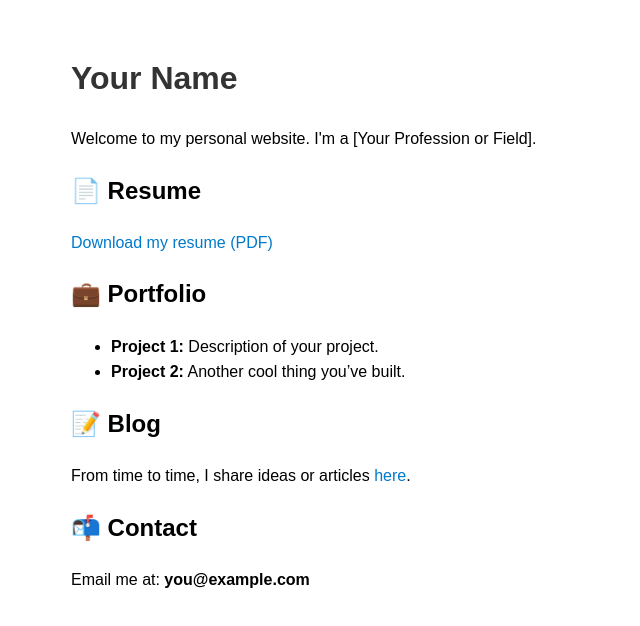
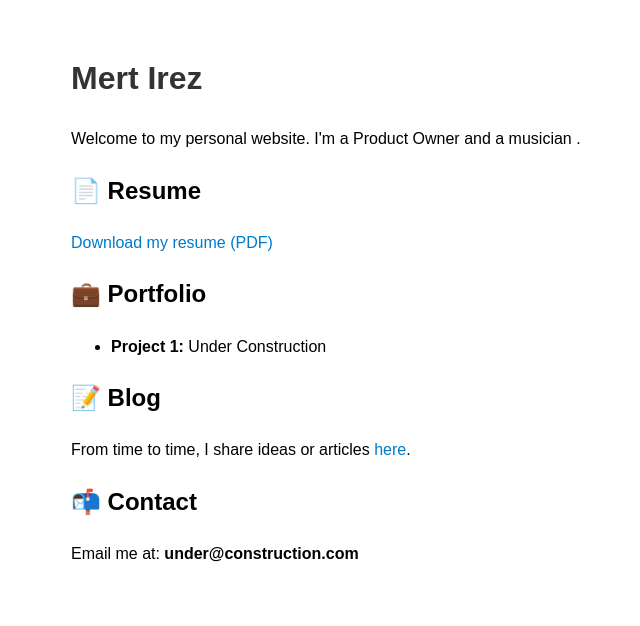
Before and after one commit to emirez/emirez.github.io, a plain HTML site: page index.html in a window 1280 px wide. Shown: the whole page, without its empty margins (169-809 px from the left). Drawn offline with Linux system fonts and the light colour scheme.

Commit message:
Update index.html
changed my name on the template

```diff
--- a/index.html
+++ b/index.html
@@ -25,22 +25,21 @@
   </style>
 </head>
 <body>
-  <h1>Your Name</h1>
-  <p>Welcome to my personal website. I'm a [Your Profession or Field].</p>
+  <h1>Mert Irez</h1>
+  <p>Welcome to my personal website. I'm a Product Owner and a musician .</p>
 
   <h2>📄 Resume</h2>
   <p><a href="resume.pdf" target="_blank">Download my resume (PDF)</a></p>
 
   <h2>💼 Portfolio</h2>
   <ul>
-    <li><strong>Project 1:</strong> Description of your project.</li>
-    <li><strong>Project 2:</strong> Another cool thing you’ve built.</li>
+    <li><strong>Project 1:</strong> Under Construction</li>
   </ul>
 
   <h2>📝 Blog</h2>
   <p>From time to time, I share ideas or articles <a href="#">here</a>.</p>
 
   <h2>📬 Contact</h2>
-  <p>Email me at: <strong>you@example.com</strong></p>
+  <p>Email me at: <strong>under@construction.com</strong></p>
 </body>
 </html>
```
